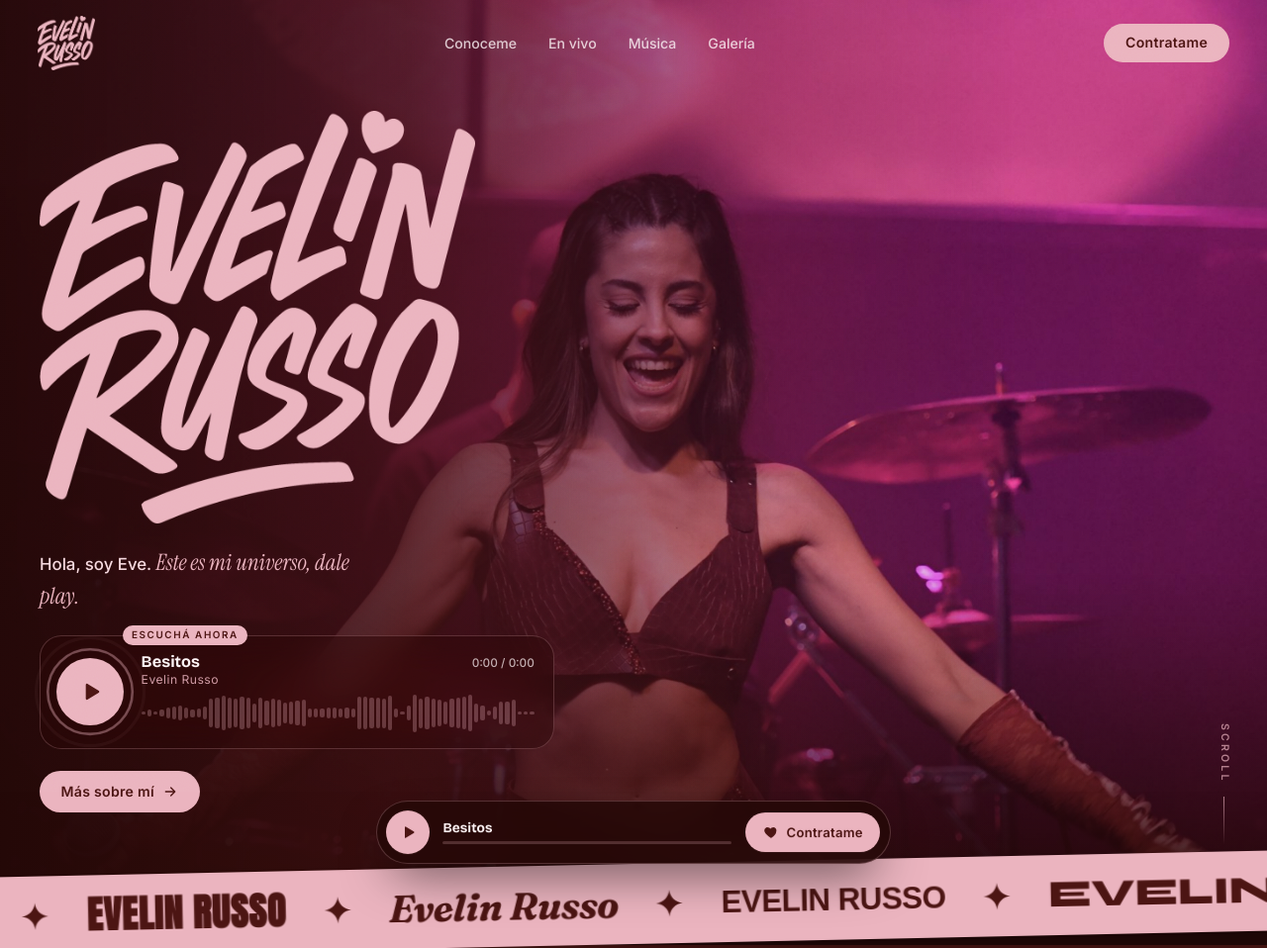
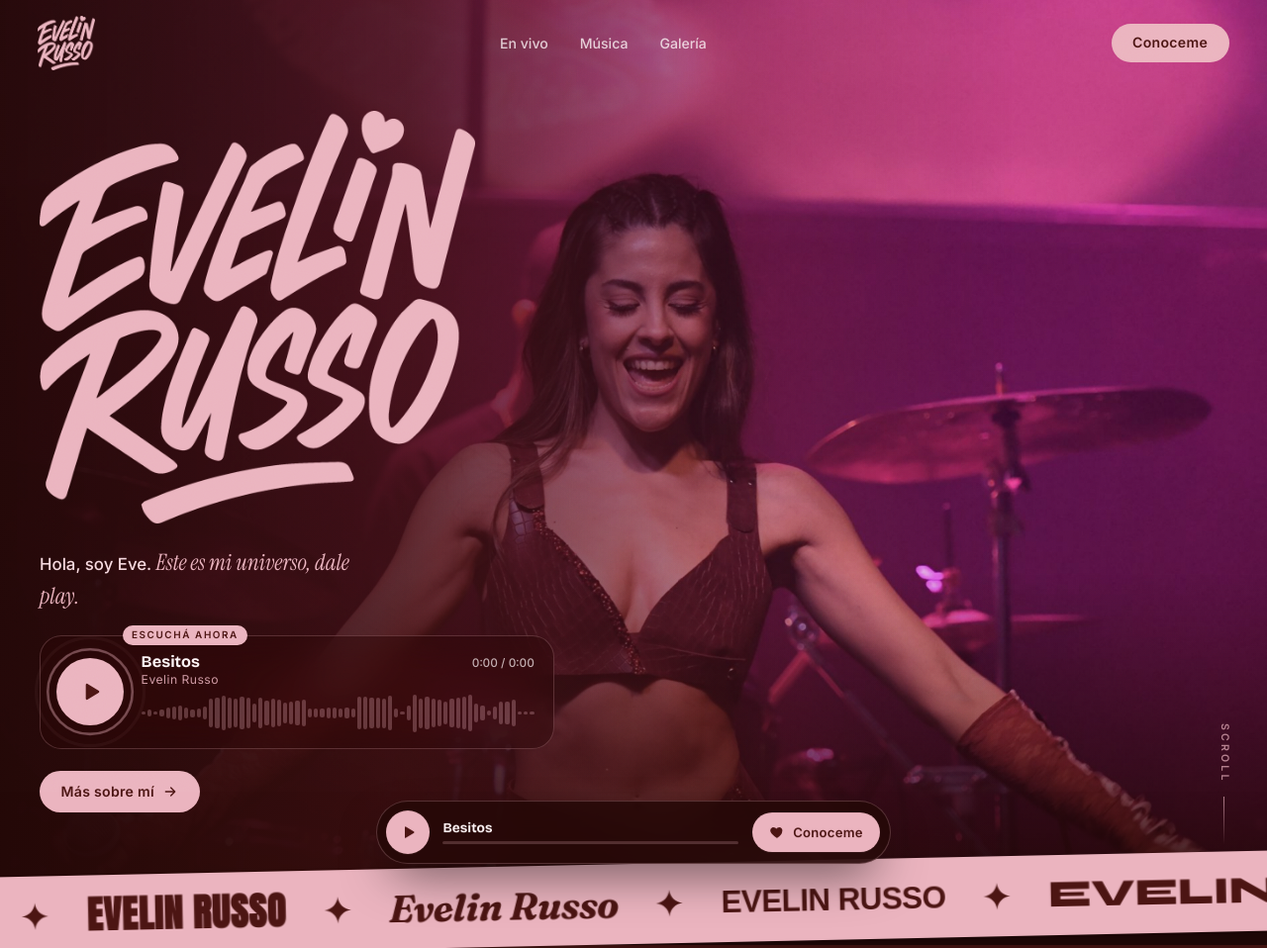
Before and after one commit to leonardonicolasrusso/evelin-russo, a plain HTML site: page index.html in a window 1280 px wide. Shown: the top 958 px of the page at 99% size. Drawn offline with nearby package versions, Linux system fonts and the light colour scheme; a web font is replaced by a local one.

Commit message:
Botones Contratame → Conoceme (menú y barra del reproductor)
Co-Authored-By: Claude Opus 5.5 <noreply@anthropic.com>
Claude-Session: https://claude.ai/code/session_018tiJPjkmfXvBWwqFRTjYip

```diff
--- a/index.html
+++ b/index.html
@@ -287,12 +287,11 @@ footer p{font-size:.78rem;opacity:.5;letter-spacing:.06em}
 <nav class="nav" id="nav">
   <a href="#top" aria-label="Evelin Russo"><span class="logo"></span></a>
   <ul>
-    <li><a href="#conoceme">Conoceme</a></li>
     <li><a href="#en-vivo">En vivo</a></li>
     <li><a href="#musica">Música</a></li>
     <li><a href="#galeria">Galería</a></li>
   </ul>
-  <a class="pill pill-blush" href="#contratame">Contratame</a>
+  <a class="pill pill-blush" href="#conoceme">Conoceme</a>
 </nav>
 
 <!-- HERO -->
@@ -464,7 +463,7 @@ footer p{font-size:.78rem;opacity:.5;letter-spacing:.06em}
 <div class="mini" id="mini">
   <button class="play" data-toggle aria-label="Reproducir"><svg class="ico-play"><use href="#i-play"/></svg><svg class="ico-pause"><use href="#i-pause"/></svg></button>
   <div class="mini-meta"><b data-title></b><div class="mini-bar"><i id="miniBar"></i></div></div>
-  <a class="pill pill-blush" href="#contratame"><svg><use href="#i-heart"/></svg><span>Contratame</span></a>
+  <a class="pill pill-blush" href="#conoceme"><svg><use href="#i-heart"/></svg><span>Conoceme</span></a>
 </div>
 
 <audio id="audio" src="assets/single.mp3" preload="metadata"></audio>
```
